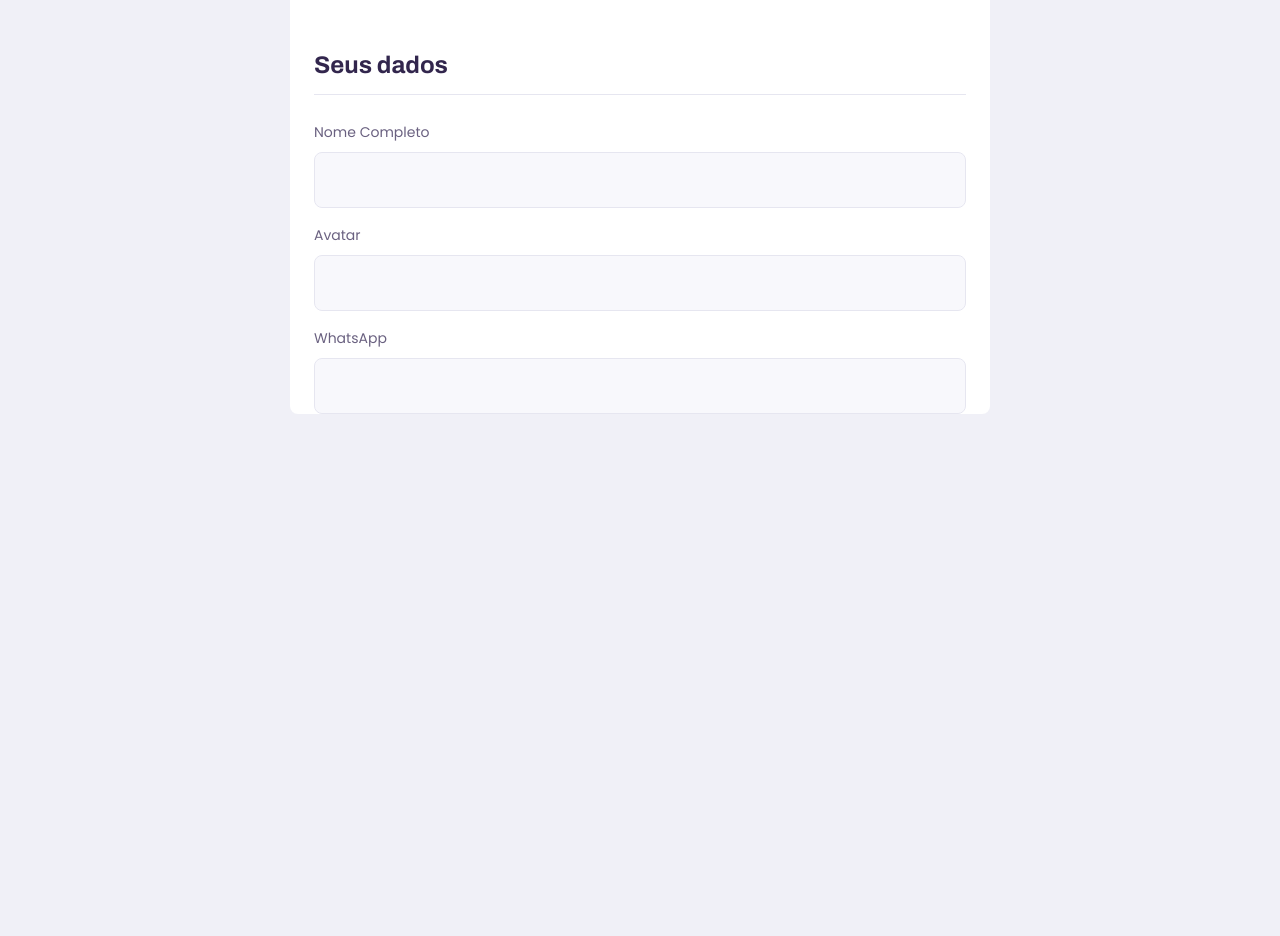
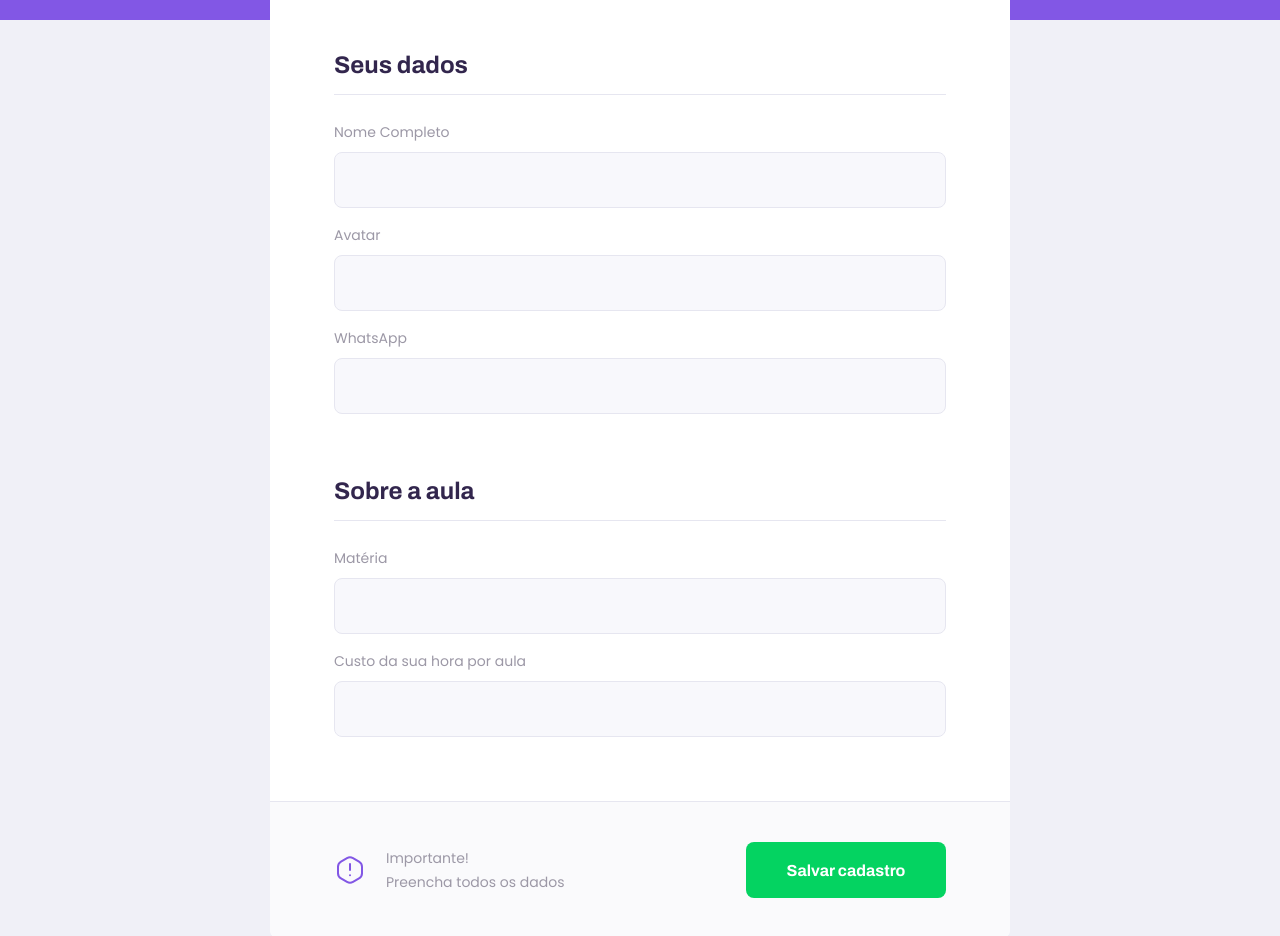
Before and after one commit to FelipeBattistotti/Prof-frontend-web, a React (Create React App) app: page /give-classes in a window 1280 px wide. Shown: the part 320-1256 px from the top of the page. Before the commit the page ends 800 px from the top, so only its background shows below. Built offline with nearby package versions, Linux system fonts and the light colour scheme.

Commit message:
Commit frontend

```diff
--- a/src/pages/TeacherForm/index.tsx
+++ b/src/pages/TeacherForm/index.tsx
@@ -1,5 +1,8 @@
 import React from 'react';
 import PageHeader from '../../components/PageHeader';
+import Input from '../../components/Input'
+
+import warningIcon from '../../assets/images/icons/warning.svg';
 
 import './styles.css';
 
@@ -12,24 +15,30 @@
             />
 
             <main>
+
                 <fieldset>
                     <legend>Seus dados</legend>
+                    <Input name="name" label="Nome Completo" />
+                    <Input name="avatar" label="Avatar" />
+                    <Input name="whatsapp" label="WhatsApp" />
+                </fieldset>
 
-                    <div className="input-block">
-                        <label htmlFor="name">Nome Completo</label>
-                        <input type="text" id="name" />
-                    </div>
+                <fieldset>
+                    <legend>Sobre a aula</legend>
+                    <Input name="subject" label="Matéria" />
+                    <Input name="cost" label="Custo da sua hora por aula" type="number" />
+                </fieldset>
 
-                    <div className="input-block">
-                        <label htmlFor="avatar">Avatar</label>
-                        <input type="text" id="avatar" />
-                    </div>
-
-                    <div className="input-block">
-                        <label htmlFor="whatsapp">WhatsApp</label>
-                        <input type="text" id="whatsapp" />
-                    </div>
-                </fieldset>
+                <footer>
+                    <p>
+                        <img src={warningIcon} alt="Aviso Importante"/>
+                        Importante! <br />
+                        Preencha todos os dados
+                    </p>
+                    <button type="button">
+                        Salvar cadastro
+                    </button>
+                </footer>
             </main>
         </div>
     )
--- a/src/pages/TeacherForm/styles.css
+++ b/src/pages/TeacherForm/styles.css
@@ -37,3 +37,78 @@
     padding-bottom: 1.6rem;
     border-bottom: 1px solid var(--color-line-in-white);
 }
+
+#page-teacher-form main label {
+    color: var(--color-text-complement);
+}
+
+#page-teacher-form main footer {
+    padding: 4rem 2.4rem;
+    background: var(--color-box-footer);
+    border-top: 1px solid var(--color-line-in-white);
+    margin-top: 6.4rem;
+}
+
+#page-teacher-form main footer p {
+    display: flex;
+    align-items: center;
+    justify-content: center;
+    font-size: 1.4rem;
+    line-height: 2.4rem;
+    color: var(--color-text-complement);
+}
+
+#page-teacher-form main footer p img {
+    margin-right: 2rem;
+}
+
+#page-teacher-form main footer button {
+    width: 100%;
+    height: 5.6rem;
+    background: var(--color-secundary);
+    color: var(--color-button-text);
+    border: 0;
+    border-radius: 0.8rem;
+    cursor: pointer;
+    font: 700 1.6rem Archivo;
+    display: flex;
+    align-items: center;
+    justify-content: center;
+    text-decoration: none;
+    transition: background-color 0.2s;
+    margin-top: 3.2rem;
+}
+
+#page-teacher-form main footer button:hover {
+    background: var(--color-secundary-dark);
+}
+
+@media (min-width: 700px) {
+    #page-teacher-form {
+        max-width: 100vw;
+    }
+
+    #page-teacher-form .page-header .header-content {
+        margin-bottom: 0;
+    }
+
+    #page-teacher-form main fieldset {
+        padding: 0 6.4rem;
+    }
+
+    #page-teacher-form main footer {
+        padding: 4.0rem 6.4rem;
+        display: flex;
+        align-items: center;
+        justify-content: space-between;
+    }
+
+    #page-teacher-form main footer p {
+        justify-content: space-between;
+    }
+
+    #page-teacher-form main footer button {
+        width: 20rem;
+        margin-top: 0;
+    }
+}
--- a/src/pages/TeacherList/index.tsx
+++ b/src/pages/TeacherList/index.tsx
@@ -12,7 +12,7 @@
                 <form id="search-teachers">
                     <Input name="subject" label="Matéria" />
                     <Input name="week_day" label="Dia da semana" />
-                    <Input name="time" label="Hora" />
+                    <Input type="time" name="time" label="Hora" />
                 </form>
             </PageHeader>
 
```
Also changed, not shown: src/components/Textarea/index.tsx (added, +19 -0 lines), src/components/Textarea/styles.css (added, +35 -0 lines).
